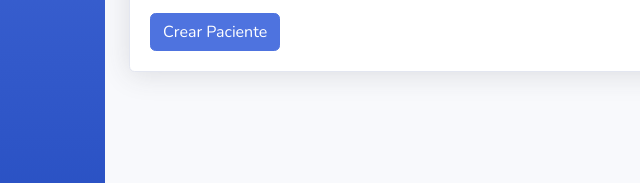
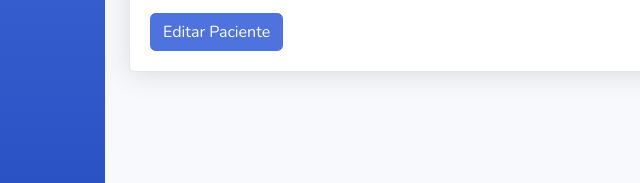
Before and after one commit to ThairConstante/citas-frontend, a plain HTML site: page pacientes_editar.html in a window 1280 px wide. Shown: the part 470-653 px from the top of the page, 119-759 px from the left. Drawn offline with nearby package versions, Linux system fonts and the light colour scheme; sample sign-in values are in the browser's storage.

Commit message:
Update pacientes_editar.html

```diff
--- a/pacientes_editar.html
+++ b/pacientes_editar.html
@@ -260,7 +260,7 @@
                                             </div>
 
                                             <div class="col-md-12">
-                                                <button type="submit" class="btn btn-primary">Crear Paciente</button>
+                                                <button type="submit" class="btn btn-primary">Editar Paciente</button>
                                             </div>
                                         </div>
 
```
